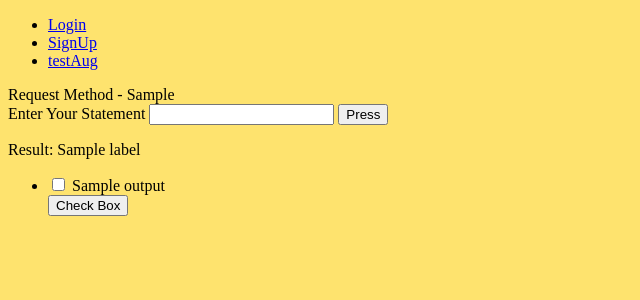
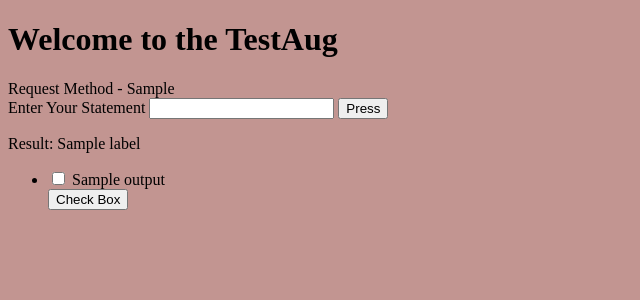
Before and after one commit to MuradAles/flask_TestAug, a Flask app: template testaug/templates/index.html in a window 1280 px wide. Shown: the top 300 px of the page, without its empty margins (0-640 px from the left). Run offline with Flask 2, Linux system fonts and the light colour scheme; the template is opened without the code that fills it: most values are stand-ins (such as "Sample title", 1, 10 or a date in 2020).

Commit message:
static css been added

```diff
--- a/testaug/static/css/main.css
+++ b/testaug/static/css/main.css
@@ -1,3 +1,3 @@
 body {
-    background-color: #fee36e;
+    background-color: #c29591;
 }
--- a/testaug/templates/base.html
+++ b/testaug/templates/base.html
@@ -9,11 +9,7 @@
 
 <body>
     <header>
-        <ul id="nav_list">
-            <li><a href="/Login">Login</a></li>
-            <li><a href="/SignUp">SignUp</a></li>
-            <li><a href="/">testAug</a></li>
-        </ul>
+        <h1>Welcome to the TestAug</h1>
     </header>
     {% block content %}
     {% endblock content %}
--- a/testaug/test.py
+++ b/testaug/test.py
@@ -16,8 +16,10 @@ def generate_gpt3_test_suite(
             texts.append(text.replace("}", "").replace("{", ""))
         return [text for text in texts if text]
 
-    # openai.api_key = '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'
-    openai.api_key =   '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'
+    #openai.api_key = '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'
+    #openai.api_key =  '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'
+    openai.api_key =   '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'
+
     prompt = "\n".join(["- {{{}}}\n".format(text) for text in texts])
     prompt += "\n- {"
 
```
